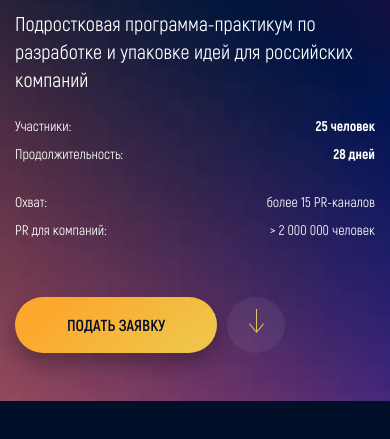
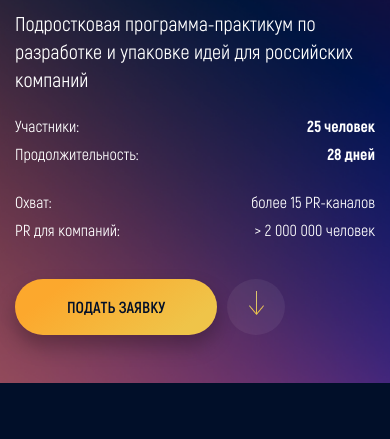
Before and after one commit to KettyPe/test, a plain HTML site: page index.html in a window 390 px wide. Shown: the part 249-688 px from the top of the page. Drawn offline with Linux system fonts and the light colour scheme.

Commit message:
Add files via upload

```diff
--- a/css/style.css
+++ b/css/style.css
@@ -105,10 +105,7 @@ body {
   font-weight: 400;
   line-height: 32px;
 }
-.lock body {
-  overflow: hidden;
-  touch-action: none;
-}
+
 .wrapper {
   min-height: 100%;
   display: flex;
@@ -170,55 +167,6 @@ body {
   text-transform: uppercase;
 }
 
-/*
-.icon-menu {
-	display: none;
-	@media (max-width: $mobile) {
-		display: block;
-		position: relative;
-		width: rem(30);
-		height: rem(18);
-		cursor: pointer;
-		z-index: 5;
-		span,
-		&::before,
-		&::after {
-			content: "";
-			transition: all 0.3s ease 0s;
-			right: 0;
-			position: absolute;
-			width: 100%;
-			height: rem(2);
-			background-color: #000;
-		}
-		&::before {
-			top: 0;
-		}
-		&::after {
-			bottom: 0;
-		}
-		span {
-			top: calc(50% - rem(1));
-		}
-		.menu-open & {
-			span {
-				width: 0;
-			}
-			&::before,
-			&::after {
-			}
-			&::before {
-				top: calc(50% - rem(1));
-				transform: rotate(-45deg);
-			}
-			&::after {
-				bottom: calc(50% - rem(1));
-				transform: rotate(45deg);
-			}
-		}
-	}
-}
-*/
 .mainblock {
   position: relative;
   background-image: url(../img/gradient.png);
@@ -474,7 +422,14 @@ body {
     padding: 48px 0px;
   }
   .info-main__content {
-    font-size: 14px;
+    font-size: 16px;
     flex: 0 1 100%;
   }
+  .info-main__left,
+  .info-main__benefit {
+    margin-right: 10px;
+  }
+  .info-main {
+    margin-bottom: 35px;
+  }
 }
--- a/index.html
+++ b/index.html
@@ -6,7 +6,7 @@
 	<meta charset="UTF-8">
 	<meta name="format-detection" content="telephone=no">
 	<!-- <style>body{opacity: 0;}</style> -->
-	<link rel="stylesheet" href="css/style.min.css?_v=20221121182255">
+	<link rel="stylesheet" href="css/style.min.css">
 	<link rel="shortcut icon" href="favicon.ico">
 	<!-- <meta name="robots" content="noindex, nofollow"> -->
 	<meta name="viewport" content="width=device-width, initial-scale=1.0">
@@ -114,19 +114,8 @@
 			</div>
 		</footer>
 	</div>
-	<!--
-<div id="popup" aria-hidden="true" class="popup">
-	<div class="popup__wrapper">
-		<div class="popup__content">
-			<button data-close type="button" class="popup__close">Закрыть</button>
-			<div class="popup__text">
-			</div>
-		</div>
-	</div>
-</div>
- -->
 
-	<script src="js/app.min.js?_v=20221121182255"></script>
+	<script src="js/script.js"></script>
 </body>
 
 </html>
```
Also changed, not shown: css/style.min.css, js/script.js (added).
